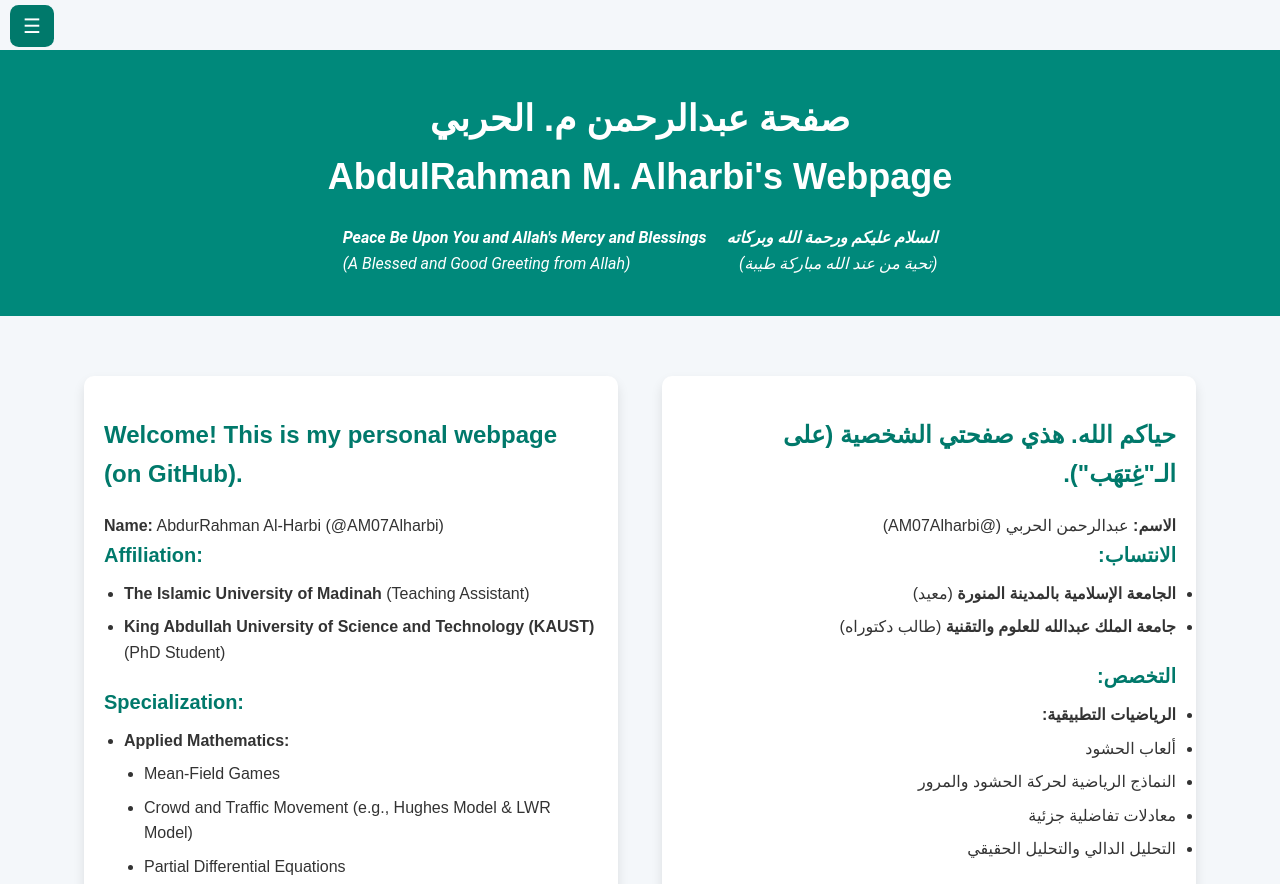
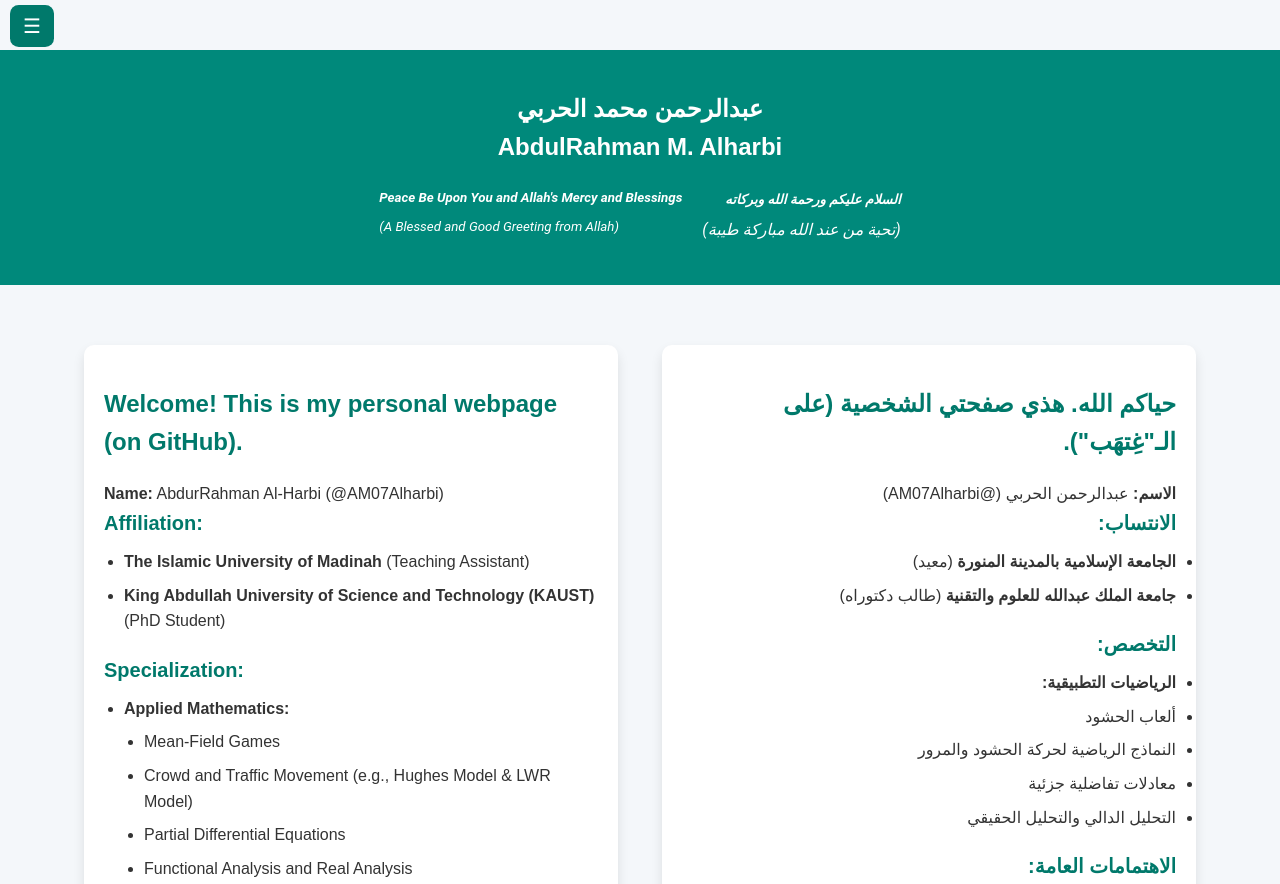
Before and after one commit to AM07Alharbi/am07alharbi.github.io, a plain HTML site: page index.html in a window 1280 px wide. Shown: the top 884 px of the page. Drawn offline with Linux system fonts and the light colour scheme.

Commit message:
Update index.html

```diff
--- a/index.html
+++ b/index.html
@@ -5,7 +5,7 @@
     <meta charset="UTF-8">
     <meta name="viewport" content="width=device-width, initial-scale=1.0">
     <meta http-equiv="X-UA-Compatible" content="ie=edge">
-    <title>the page of AbdulRahman صفحة عبدالرحمن </title>
+    <title>AbdulRahman Alharbi  عبدالرحمن الحربي </title>
     <style>
         /* Basic Styling */
         * {
@@ -236,23 +236,23 @@
 
     <!-- Header -->
      <header>
-        <h1>
-            <bdi>صفحة عبدالرحمن م. الحربي</bdi><br>
-            AbdulRahman M. Alharbi's Webpage
-        </h1>
+        <h2>
+            <bdi> عبدالرحمن محمد الحربي</bdi><br>
+            AbdulRahman M. Alharbi
+        </h2>
 
         <!-- Greetings Container -->
         <div class="greetings-container">
             <!-- English Greeting (Left Side) -->
             <div class="greeting ltr">
-                <span><strong>Peace Be Upon You and Allah's Mercy and Blessings</strong><br>
-                    (A Blessed and Good Greeting from Allah)</span>
+                <span><sup><strong>Peace Be Upon You and Allah's Mercy and Blessings</strong><br>
+                    (A Blessed and Good Greeting from Allah)</sup></span>
             </div>
 
             <!-- Arabic Greeting (Right Side) -->
             <div class="greeting rtl">
-                <span><strong><bdi>السلام عليكم ورحمة الله وبركاته</bdi></strong><br>
-                    <bdi>(تحية من عند الله مباركة طيبة)</bdi></span>
+                <span><sup><strong><bdi>السلام عليكم ورحمة الله وبركاته</bdi></strong></sup><br>
+                    <bdi>(تحية من عند الله مباركة طيبة)</bdi></sup></span>
             </div>
         </div>
     </header>
```
